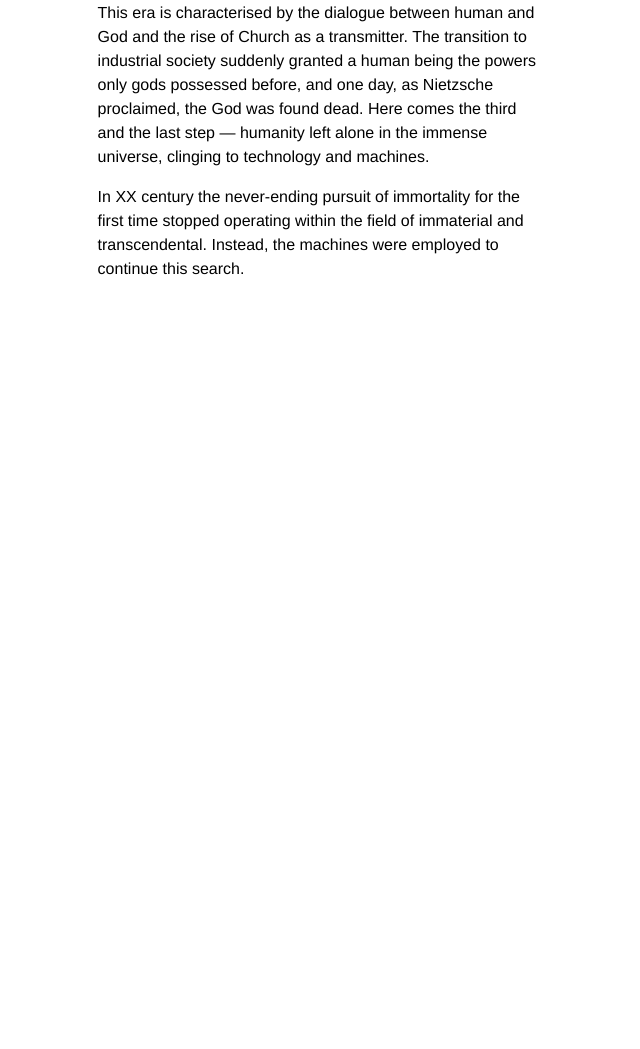
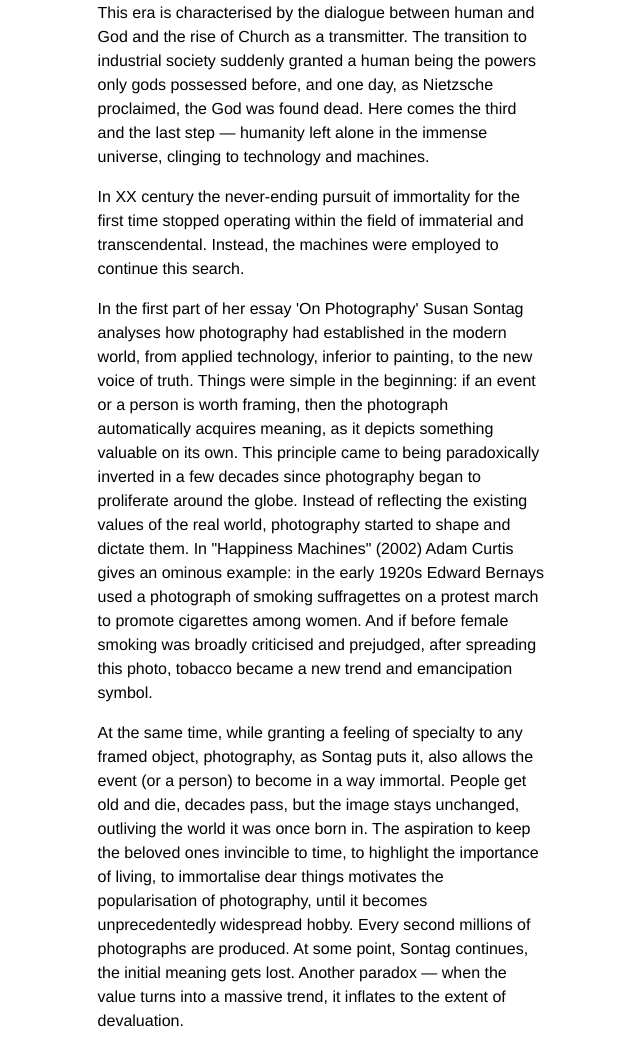
Before and after one commit to CCS1920/automatic-writing, a plain HTML site: page erikarante/index.html in a window 1280 px wide. Shown: the part 914-1963 px from the top of the page, without its empty margins (120-760 px from the left). Before the commit the page ends 1211 px from the top, so only its background shows below. Drawn offline with Linux system fonts and the light colour scheme.

Commit message:
Update index.html

```diff
--- a/erikarante/index.html
+++ b/erikarante/index.html
@@ -10,5 +10,7 @@
     <p>This search was reflected in almost every religion, from primitive belief in spirits of water and fire, to Christianity with its promised afterlife that justified suffering in return of endless serenity in heaven.</p>
     <p>Yuval Noah Harari in 'A Brief History of Human Kind' states the evolution of civilisation may be described in three general steps. The first one is a dialogue between human and nature within primitive society of hunters-gatherers that depended completely on uncontrollable natural forces. The second emerged with agricultural revolution that lead to the emergence of nuclear families, personal property, patriarchic structure of community, and, most importantly, monotheistic notion of God. This era is characterised by the dialogue between human and God and the rise of Church as a transmitter. The transition to industrial society suddenly granted a human being the powers only gods possessed before, and one day, as Nietzsche proclaimed, the God was found dead. Here comes the third and the last step — humanity left alone in the immense universe, clinging to technology and machines.</p>
     <p>In XX century the never-ending pursuit of immortality for the first time stopped operating within the field of immaterial and transcendental. Instead, the machines were employed to continue this search.</p>
+    <p>In the first part of her essay 'On Photography' Susan Sontag analyses how photography had established in the modern world, from applied technology, inferior to painting, to the new voice of truth. Things were simple in the beginning: if an event or a person is worth framing, then the photograph automatically acquires meaning, as it depicts something valuable on its own. This principle came to being paradoxically inverted in a few decades since photography began to proliferate around the globe. Instead of reflecting the existing values of the real world, photography started to shape and dictate them. In "Happiness Machines" (2002) Adam Curtis gives an ominous example: in the early 1920s Edward Bernays used a photograph of smoking suffragettes on a protest march to promote cigarettes among women. And if before female smoking was broadly criticised and prejudged, after spreading this photo, tobacco became a new trend and emancipation symbol.</p>
+    <p>At the same time, while granting a feeling of specialty to any framed object, photography, as Sontag puts it, also allows the event (or a person) to become in a way immortal. People get old and die, decades pass, but the image stays unchanged, outliving the world it was once born in. The aspiration to keep the beloved ones invincible to time, to highlight the importance of living, to immortalise dear things motivates the popularisation of photography, until it becomes unprecedentedly widespread hobby. Every second millions of photographs are produced. At some point, Sontag continues, the initial meaning gets lost. Another paradox — when the value turns into a massive trend, it inflates to the extent of devaluation.</p>
   </body>
 </html>
```
